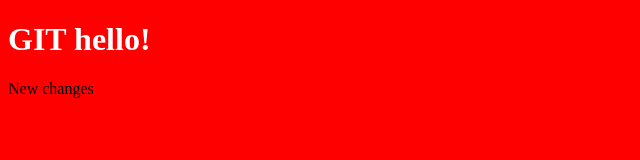
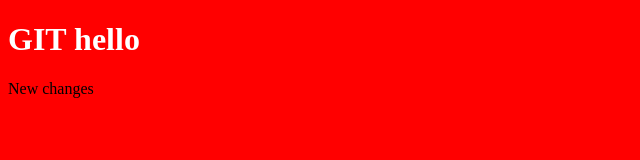
Before and after one commit to antondrob/gitlessons, a plain HTML site: page index.html in a window 1280 px wide. Shown: the full height of the page, 0-640 px from the left. Drawn offline with Linux system fonts and the light colour scheme.

Commit message:
Revert "Fifth commit"
This reverts commit 3972e4243355b0c0fa7a6ec4d10a49182b678161.

```diff
--- a/index.html
+++ b/index.html
@@ -6,7 +6,7 @@
 	<link rel="stylesheet" type="text/css" href="css/styles.css">
 </head>
 <body>
-	<h1>GIT hello!</h1>
+	<h1>GIT hello</h1>
 	<p>New changes</p>
 </body>
 </html>
```
